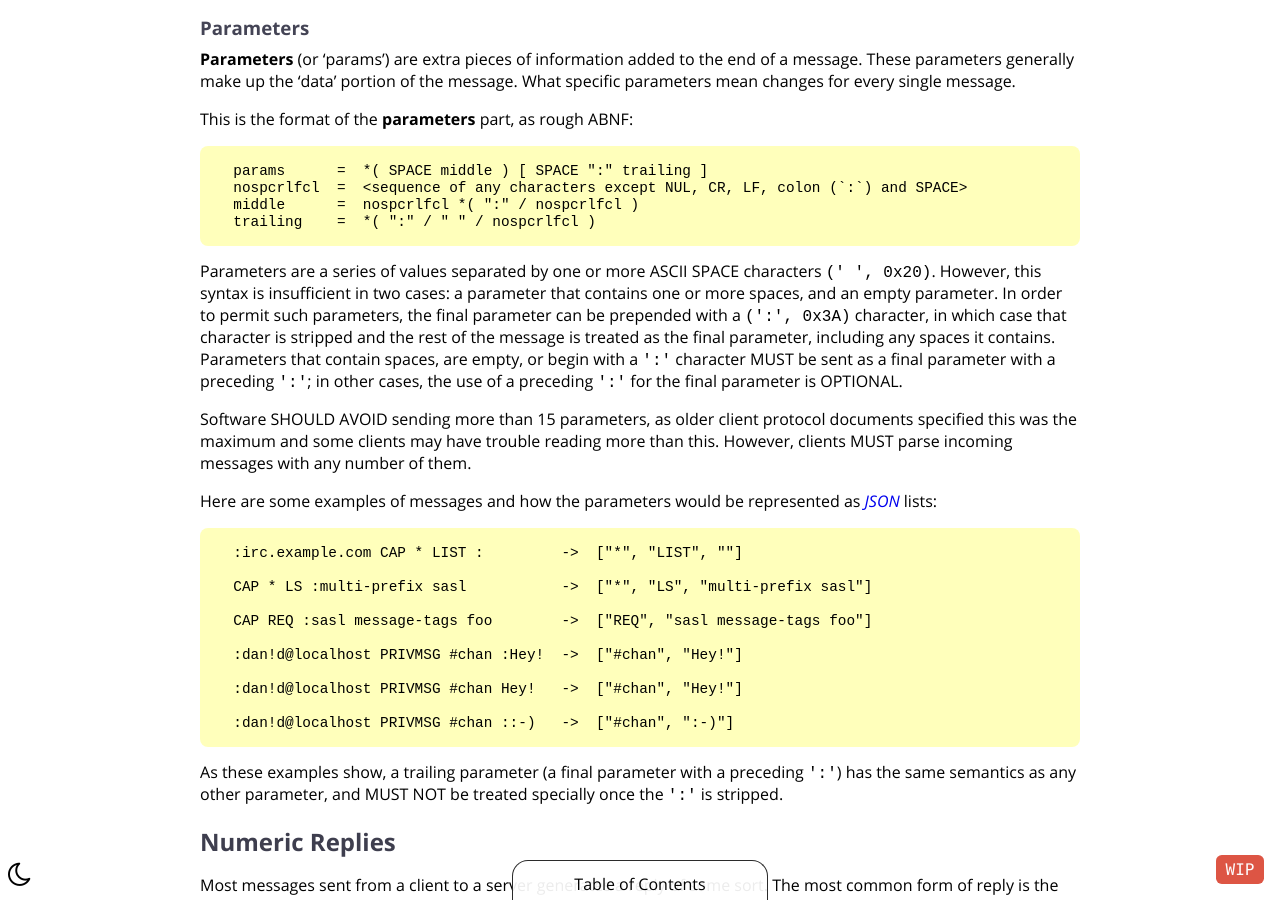
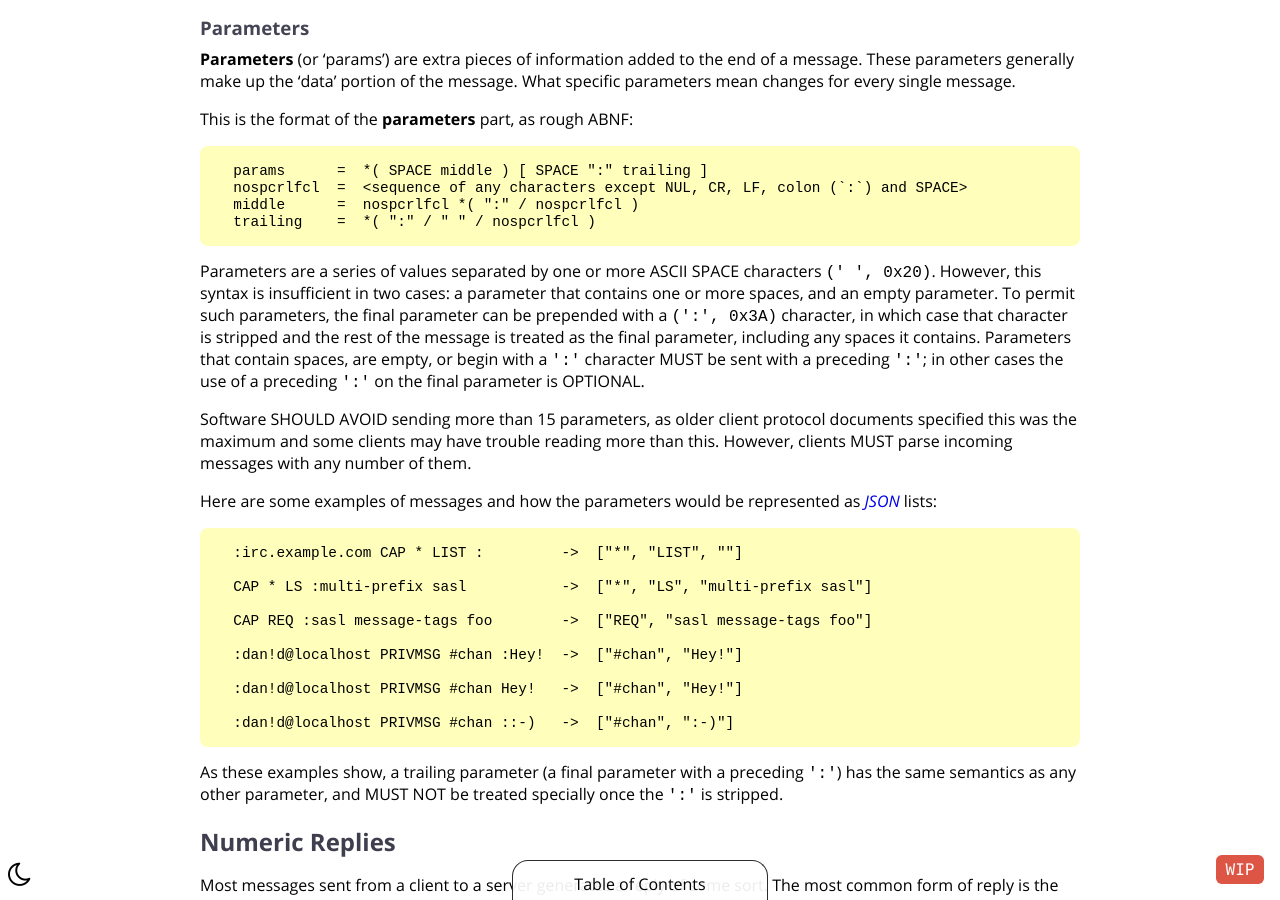
Before and after one commit to ircdocs/modern-irc, a Jekyll site: the page built from index.md, in a window 1280 px wide and 900 px high, scrolled down 9067 px. Built offline with Jekyll 4.4.1, drawn with Linux system fonts in a browser that asks for light colours.

Commit message:
Update index.md
Co-authored-by: Daniel Oaks <daniel@danieloaks.net>

```diff
--- a/index.md
+++ b/index.md
@@ -346,7 +346,7 @@ This is the format of the **parameters** part, as rough ABNF:
       middle      =  nospcrlfcl *( ":" / nospcrlfcl )
       trailing    =  *( ":" / " " / nospcrlfcl )
 
-Parameters are a series of values separated by one or more ASCII SPACE characters `(' ', 0x20)`. However, this syntax is insufficient in two cases: a parameter that contains one or more spaces, and an empty parameter. In order to permit such parameters, the final parameter can be prepended with a `(':', 0x3A)` character, in which case that character is stripped and the rest of the message is treated as the final parameter, including any spaces it contains. Parameters that contain spaces, are empty, or begin with a `':'` character MUST be sent as a final parameter with a preceding `':'`; in other cases, the use of a preceding `':'` for the final parameter is OPTIONAL.
+Parameters are a series of values separated by one or more ASCII SPACE characters `(' ', 0x20)`. However, this syntax is insufficient in two cases: a parameter that contains one or more spaces, and an empty parameter. To permit such parameters, the final parameter can be prepended with a `(':', 0x3A)` character, in which case that character is stripped and the rest of the message is treated as the final parameter, including any spaces it contains. Parameters that contain spaces, are empty, or begin with a `':'` character MUST be sent with a preceding `':'`; in other cases the use of a preceding `':'` on the final parameter is OPTIONAL.
 
 Software SHOULD AVOID sending more than 15 parameters, as older client protocol documents specified this was the maximum and some clients may have trouble reading more than this. However, clients MUST parse incoming messages with any number of them.
 
```
